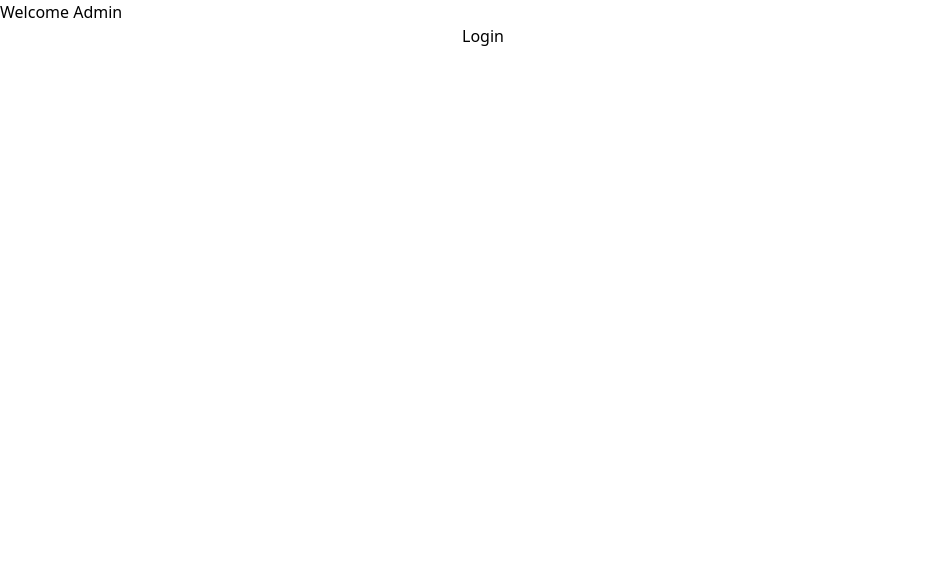
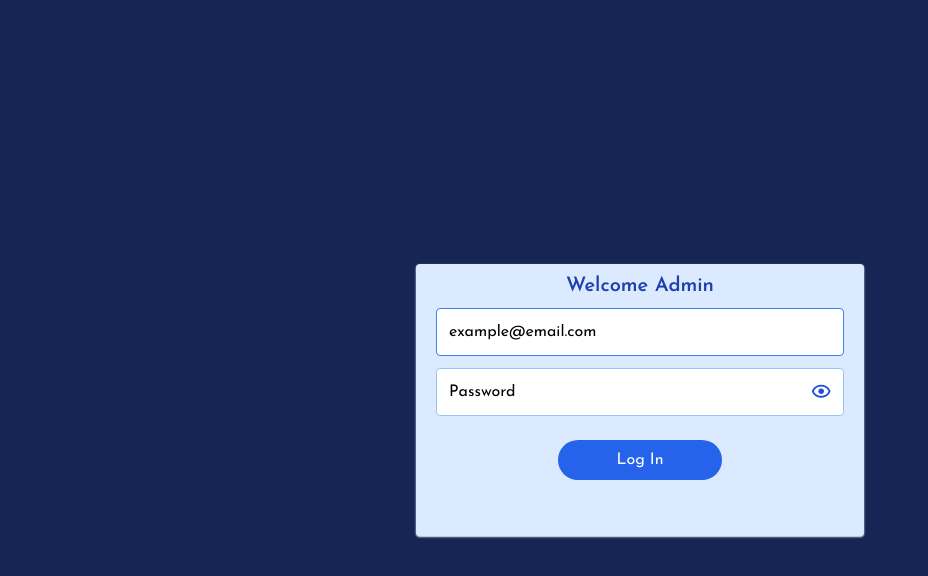
Before and after one commit to Lord-Tender/Bank-App-VTU-System-, a React (Vite) app in the folder front end/: page /admin/login in a window 1280 px wide. Shown: the top 576 px of the page, without its empty margins (0-928 px from the left). Built offline with nearby package versions, Linux system fonts and the light colour scheme.

Commit message:
Logging admin in and navigating to dashboard

```diff
--- a/front end/src/Pages/AdminLogin.jsx
+++ b/front end/src/Pages/AdminLogin.jsx
@@ -1,14 +1,92 @@
-import React from 'react'
+import axios from 'axios'
+import React, { useState } from 'react'
+import toast from 'react-hot-toast'
+import { BiHide, BiShow } from 'react-icons/bi'
+import { useNavigate } from 'react-router-dom'
 
 const AdminLogin = () => {
+    const [email, setemail] = useState("")
+    const [password, setpassword] = useState("")
+    let navigate = useNavigate()
+
+    const loginUser = () => {
+        document.getElementById('loader').style.display = 'block';
+        document.getElementById('buttonText').style.display = 'none';
+        const url = "http://localhost:5000/admin/login"
+        axios.post(url, { email, password })
+            .then((res) => {
+                console.log(res.data);
+                localStorage.setItem('admin_token', res.data.token)
+                toast.success("Login Successfull")
+                document.getElementById('loader').style.display = 'none';
+                document.getElementById('buttonText').style.display = 'block';
+                setTimeout(() => {
+                    navigate("/admin/dashboard")
+                }, 2000);
+            })
+            .catch((err) => {
+                console.log(err);
+                document.getElementById('loader').style.display = 'none';
+                document.getElementById('buttonText').style.display = 'block';
+            })
+    }
+
+    const showPassword = () => {
+        let password = document.getElementById('password');
+        let showPassword = document.getElementById('showPassword');
+        let hidePassword = document.getElementById('hidePassword');
+
+        if (password.type === "password") {
+            password.type = "text";
+            showPassword.style.display = 'none';
+            hidePassword.style.display = 'block';
+        }
+    }
+
+    const hidePassword = () => {
+        let password = document.getElementById('password');
+        let showPassword = document.getElementById('showPassword');
+        let hidePassword = document.getElementById('hidePassword');
+
+        if (password.type === "text") {
+            password.type = "password";
+            showPassword.style.display = 'block';
+            hidePassword.style.display = 'none';
+        }
+    }
     return (
         <>
-        <section >
-            <div>
-                <h1>Welcome Admin</h1>
-                <input type="email" />
-                <input type="text" />
-                <button>Login</button>
+            <section className='bg-blue-950 h-screen flex items-center justify-center'>
+                <div className='bg-blue-100 h-[17em] w-[35%] rounded shadow-sm shadow-white px-5 ' style={{ fontFamily: '"Josefin Sans", sans-serif' }}>
+                    <h1 className='text-center text-xl font-semibold my-2 text-blue-800 '>Welcome Admin</h1>
+                    <label htmlFor=""></label>
+                    <input type="email" id='email' autoFocus onChange={(e) => { setemail(e.target.value) }}
+                        placeholder='example@email.com '
+                        className='block w-full h-[3em] rounded mb-3 p-3 border border-blue-300 focus:border-blue-500 focus:outline-none ' />
+                    <div className='flex items-center relative'>
+                        <input className='block w-full h-[3em] rounded mb-3 p-3 border border-blue-300 focus:border-blue-500 focus:outline-none ' onChange={(e) => { setpassword(e.target.value) }}
+                            type="password" placeholder='Password' name='password' id='password' />
+                        <div className='text-[1.4rem] absolute right-3 top-3 text-blue-700'>
+                            <BiHide className='hidden' id='hidePassword' onClick={hidePassword} />
+                            <BiShow id='showPassword' onClick={showPassword} />
+                        </div>
+                    </div>
+                    <button className='bg-blue-600 w-[40%] ms-[30%] h-[2.5rem] rounded-3xl mt-3 text-white hover:bg-blue-800 ' onClick={loginUser} >
+                        <div className="spinner center" id='loader'>
+                            <div className="spinner-blade"></div>
+                            <div className="spinner-blade"></div>
+                            <div className="spinner-blade"></div>
+                            <div className="spinner-blade"></div>
+                            <div className="spinner-blade"></div>
+                            <div className="spinner-blade"></div>
+                            <div className="spinner-blade"></div>
+                            <div className="spinner-blade"></div>
+                            <div className="spinner-blade"></div>
+                            <div className="spinner-blade"></div>
+                            <div className="spinner-blade"></div>
+                            <div className="spinner-blade"></div>
+                        </div>
+                        <p id='buttonText'>Log In</p></button>
                 </div>
             </section>
         </>
--- a/front end/tailwind.config.js
+++ b/front end/tailwind.config.js
@@ -8,7 +8,7 @@ export default {
     screens: {
       'sm': {'min': '0px', 'max': '600px'},
       'md': {'min': '640px', 'max': '976px'},
-      'lg': {'min': '1024px', 'max': '1279px'},
+      'lg': {'min': '1024px', 'max': '2279px'},
     },
     extend: {
       spacing: {
```
Also changed, not shown: 1 other file (tests, documents, lock files or other folders). Lines whose indentation alone changed are shown as unchanged.
